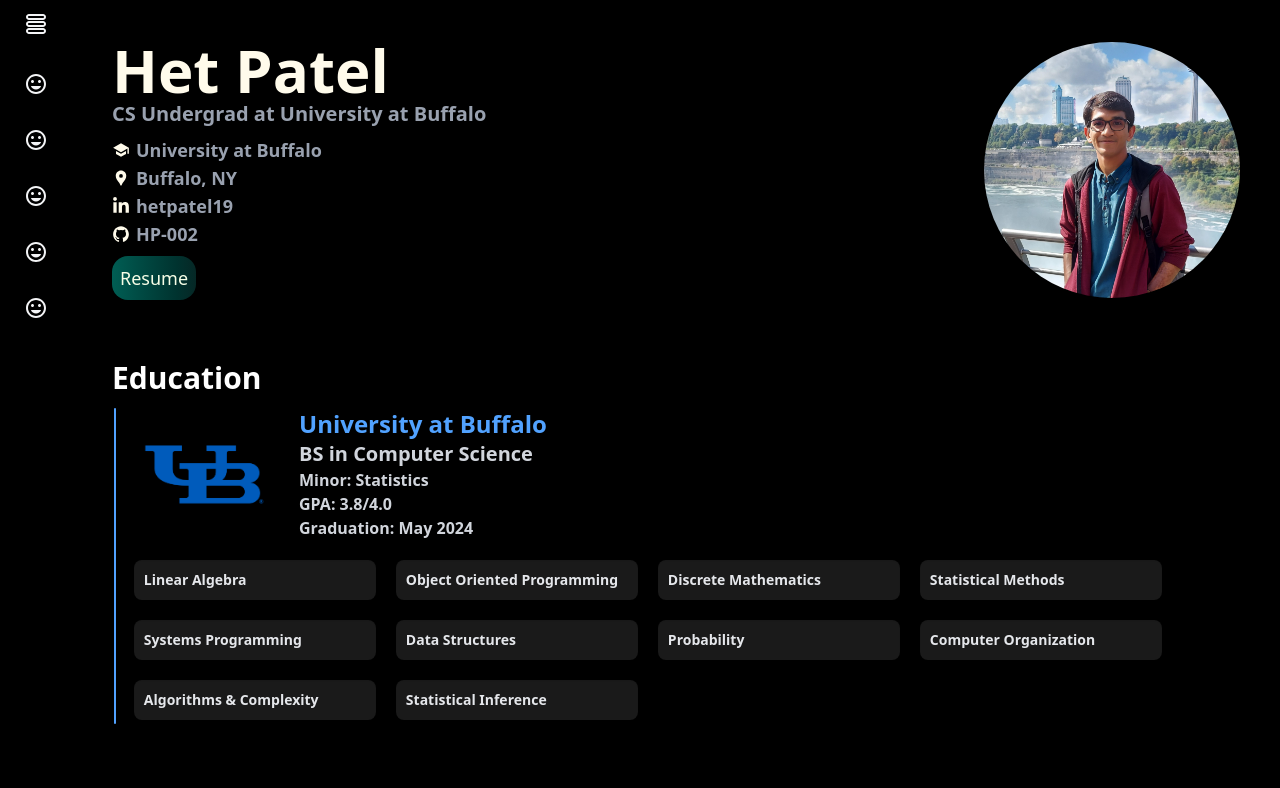
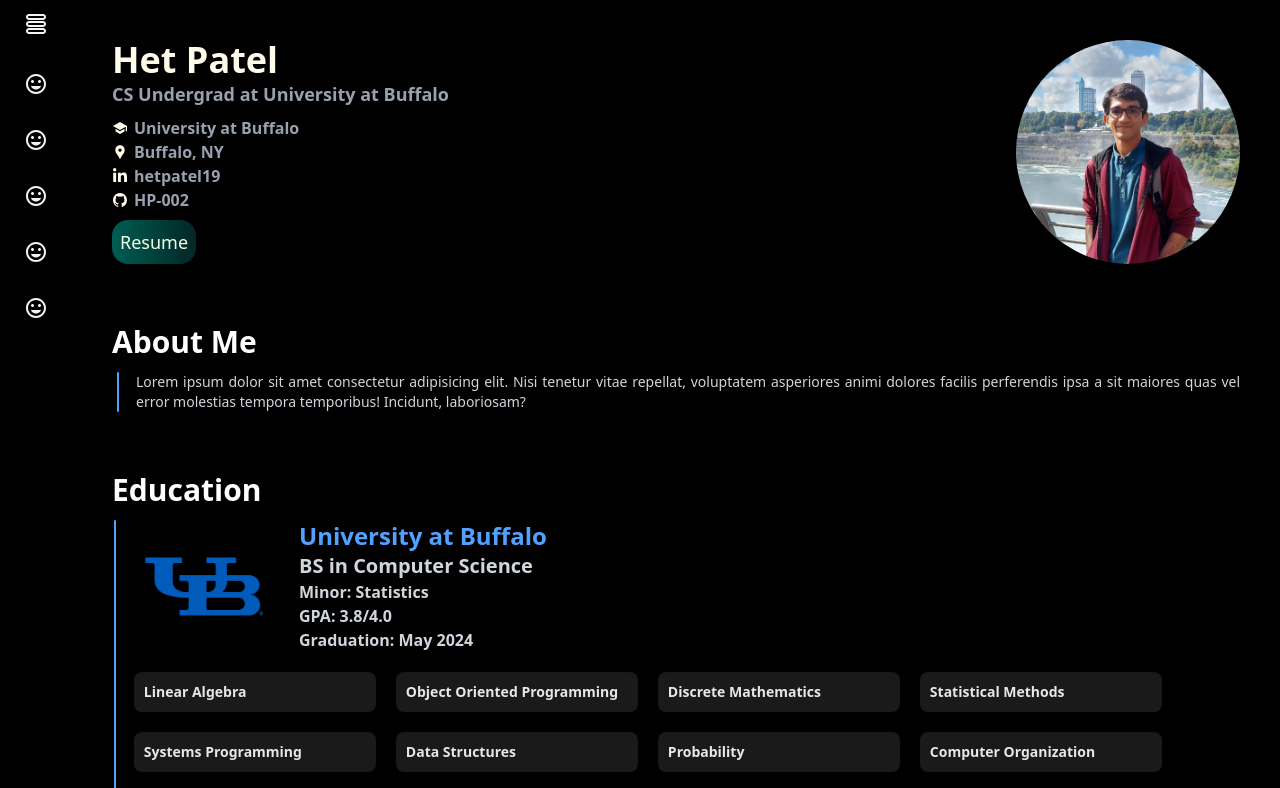
Before and after one commit to HP-002/portfolio, a React (Vite) app: page / in a window 1280 px wide. Shown: the top 788 px of the page. Built offline with nearby package versions, Linux system fonts and the light colour scheme.

Commit message:
feat: Add Introduction component and integrate it into Body;
fix: add console log statements for motion to get rid 'motion unused' errors

```diff
--- a/src/Components/AboutMe.jsx
+++ b/src/Components/AboutMe.jsx
@@ -1,66 +1,51 @@
-import ProfileImage from './../assets/profile.jpg';
-import { MdLocationPin } from "react-icons/md";
-import { IoMdSchool } from "react-icons/io";
-import { FaLinkedinIn } from "react-icons/fa6";
-import { IoLogoGithub } from "react-icons/io5";
+import { useRef } from "react"
+import { motion, useScroll } from "motion/react"
 
 function AboutMe() {
+    const aboutMeRef = useRef(null)
+    const { scrollYProgress } = useScroll({
+        target: aboutMeRef,
+        offset: ["start center", "end center"],
+    })
+
+    console.log(motion);
+
     return (
         <div
-            className="m-5 p-5
-                flex justify-between items-center gap-1"
+            className="m-5 p-5 text-white rounded-lg"
         >
-            <div>
-                <h1
-                    className="text-6xl text-left text-amber-50 font-bold"
+            <h1
+                className="text-3xl font-bold mb-3"
+            >
+                About Me
+            </h1>
+
+            <div
+                className="flex relative"
+            >
+                <div
+                    className="relative w-4 mr-3"
                 >
-                    Het Patel
-                </h1>
+                    <motion.div
+                        id="scroll-indicator"
+                        style={{
+                            scaleY: scrollYProgress,
+                            transformOrigin: "top",
+                            backgroundColor: "oklch(70.7% 0.165 254.624)",
+                        }}
+                        className="w-0.5 rounded-full h-full bg-gray-700 absolute left-1/2 top-0 -translate-x-1/2 origin-top"
+                    />
+                </div>
+
                 <div
-                    className="text-left text-gray-400 font-semibold"
+                ref={aboutMeRef}
                 >
-                    <div className="flex items-center gap-1.5">
-                        <p
-                            className="text-balance text-xl"
-                        >
-                            CS Undergrad at University at Buffalo
-                        </p>
-                    </div>
-                    <div className="mt-2 flex items-center gap-1.5 text-lg">
-                        <IoMdSchool className="text-amber-50" />
-                        <p>University at Buffalo</p>
-                    </div>
-                    <div className="flex items-center gap-1.5 text-lg">
-                        <MdLocationPin className="text-amber-50" />
-                        <p>Buffalo, NY</p>
-                    </div>
-                    <div className="flex items-center gap-1.5 text-lg">
-                        <FaLinkedinIn className="text-amber-50" />
-                        <p>hetpatel19</p>
-                    </div>
-                    <div className="flex items-center gap-1.5 text-lg">
-                        <IoLogoGithub className="text-amber-50" />
-                        <p>HP-002</p>
-                    </div>
-
+                    <p
+                        className="text-sm text-gray-300 text-justify"
+                    >
+                        Lorem ipsum dolor sit amet consectetur adipisicing elit. Nisi tenetur vitae repellat, voluptatem asperiores animi dolores facilis perferendis ipsa a sit maiores quas vel error molestias tempora temporibus! Incidunt, laboriosam?
+                    </p>
                 </div>
-                <div
-                    className="text-lime-50 text-lg"
-                >
-                    <button
-                        className="p-2 mt-2 rounded-2xl
-                            bg-gradient-to-r from-teal-500/50 to-teal-900/50 cursor-pointer"
-                    >
-                        Resume
-                    </button>
-                </div>
-            </div>
-
-            <div>
-                <img
-                    src={ProfileImage}
-                    className="w-64 rounded-full hidden sm:block"
-                />
             </div>
         </div>
     )
--- a/src/Components/App.jsx
+++ b/src/Components/App.jsx
@@ -1,4 +1,4 @@
-import Header from './Header'
+// import Header from './Header'
 import Sidebar from './Sidebar'
 import Body from './Body'
 import '../styles/app.css'
--- a/src/Components/Body.jsx
+++ b/src/Components/Body.jsx
@@ -1,4 +1,5 @@
-import AboutMe from './AboutMe.jsx';
+import Introduction from './Introduction.jsx';
+import AboutMe from './AboutMe.jsx'
 import Education from './Education.jsx';
 import Skills from "./Skills.jsx"
 import ExperienceList from './ExperienceList.jsx';
@@ -6,6 +7,7 @@
 function Body() {
     return (
         <div className="m-0 bg-black w-screen ">
+            <Introduction />
             <AboutMe />
             <Education />
             <Skills />
--- a/src/Components/Education.jsx
+++ b/src/Components/Education.jsx
@@ -9,6 +9,8 @@
         target: educationRef,
         offset: ["start center", "end center"],
     })
+
+    console.log(motion)
 
     return (
         <div
--- a/src/Components/ExperienceList.jsx
+++ b/src/Components/ExperienceList.jsx
@@ -9,6 +9,8 @@
         target: experiencesRef,
         offset: ["start center", "end end"],
     })
+
+    console.log(motion);
 
     return (
         <div
--- /dev/null
+++ b/src/Components/Introduction.jsx
@@ -0,0 +1,69 @@
+import ProfileImage from './../assets/profile.jpg';
+import { MdLocationPin } from "react-icons/md";
+import { IoMdSchool } from "react-icons/io";
+import { FaLinkedinIn } from "react-icons/fa6";
+import { IoLogoGithub } from "react-icons/io5";
+
+function Introduction() {
+    return (
+        <div
+            className="m-5 p-5
+                flex justify-between items-center gap-1"
+        >
+            <div>
+                <h1
+                    className="text-4xl text-left text-amber-50 font-bold"
+                >
+                    Het Patel
+                </h1>
+                <div
+                    className="text-left text-gray-400 font-semibold"
+                >
+                    <div className="flex items-center gap-1.5">
+                        <p
+                            className="text-balance text-lg"
+                        >
+                            CS Undergrad at University at Buffalo
+                        </p>
+                    </div>
+                    <div className="mt-2 flex items-center gap-1.5 text-md">
+                        <IoMdSchool className="text-amber-50" />
+                        <p>University at Buffalo</p>
+                    </div>
+                    <div className="flex items-center gap-1.5 text-md">
+                        <MdLocationPin className="text-amber-50" />
+                        <p>Buffalo, NY</p>
+                    </div>
+                    <div className="flex items-center gap-1.5 text-md">
+                        <FaLinkedinIn className="text-amber-50" />
+                        <p>hetpatel19</p>
+                    </div>
+                    <div className="flex items-center gap-1.5 text-md">
+                        <IoLogoGithub className="text-amber-50" />
+                        <p>HP-002</p>
+                    </div>
+
+                </div>
+                <div
+                    className="text-lime-50 text-lg"
+                >
+                    <button
+                        className="p-2 mt-2 rounded-2xl
+                            bg-gradient-to-r from-teal-500/50 to-teal-900/50 cursor-pointer"
+                    >
+                        Resume
+                    </button>
+                </div>
+            </div>
+
+            <div>
+                <img
+                    src={ProfileImage}
+                    className="w-56 rounded-full hidden sm:block"
+                />
+            </div>
+        </div>
+    )
+}
+
+export default Introduction
--- a/src/Components/ListItem.jsx
+++ b/src/Components/ListItem.jsx
@@ -69,9 +69,11 @@
         "pink-500": "shadow-pink-500"
     };
 
+    console.log(motion);
 
     const cls = `pt-2 pb-2 pl-4 pr-4 w-[250px] flex gap-3 rounded-2xl items-center bg-white/10
                 inset-shadow-xs shadow-xs ${insetColors[props.insetColor]} ${shadowColors[props.shadowColor]}`
+
     return (
         <motion.div
             whileHover={{ scale: 1.05 }}
--- a/src/Components/Skills.jsx
+++ b/src/Components/Skills.jsx
@@ -12,6 +12,8 @@
         target: skillsRef,
         offset: ["start center", "end center"],
     })
+
+    console.log(motion);
 
     return (
         <div
```
